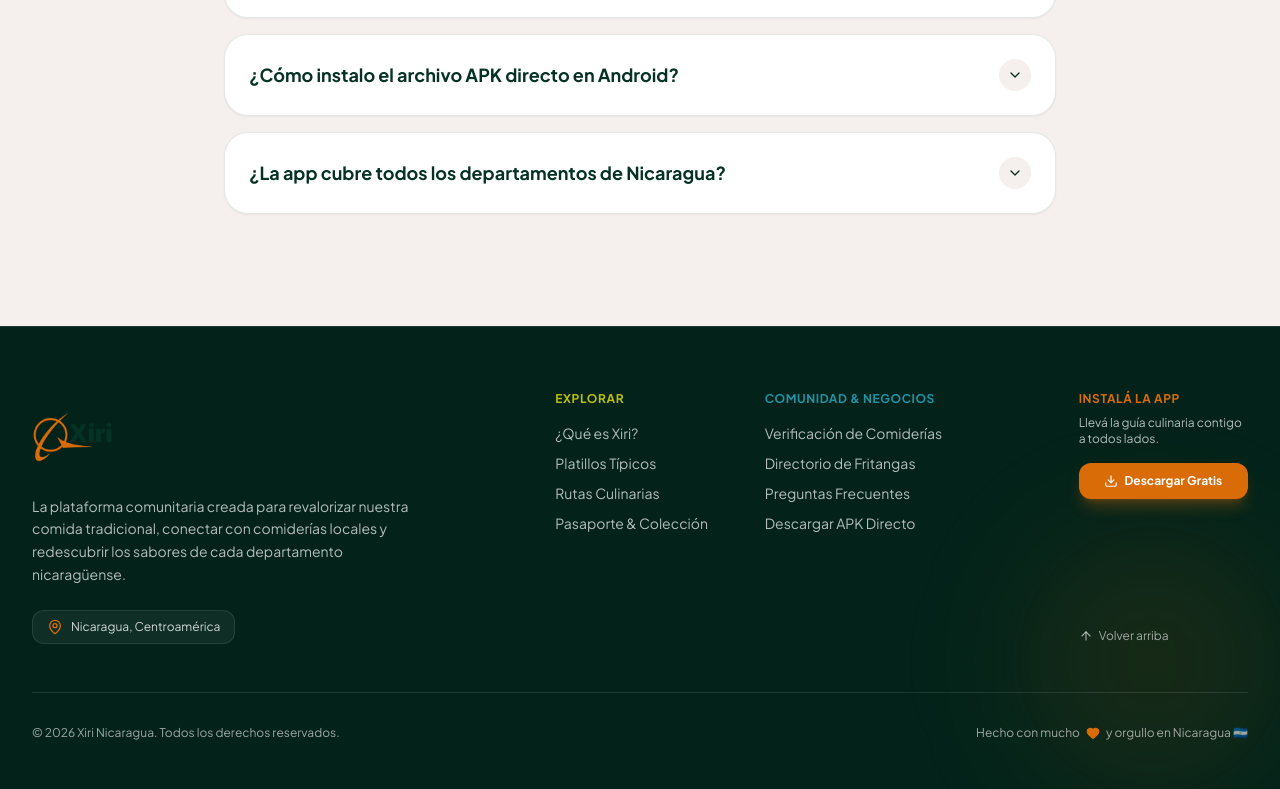
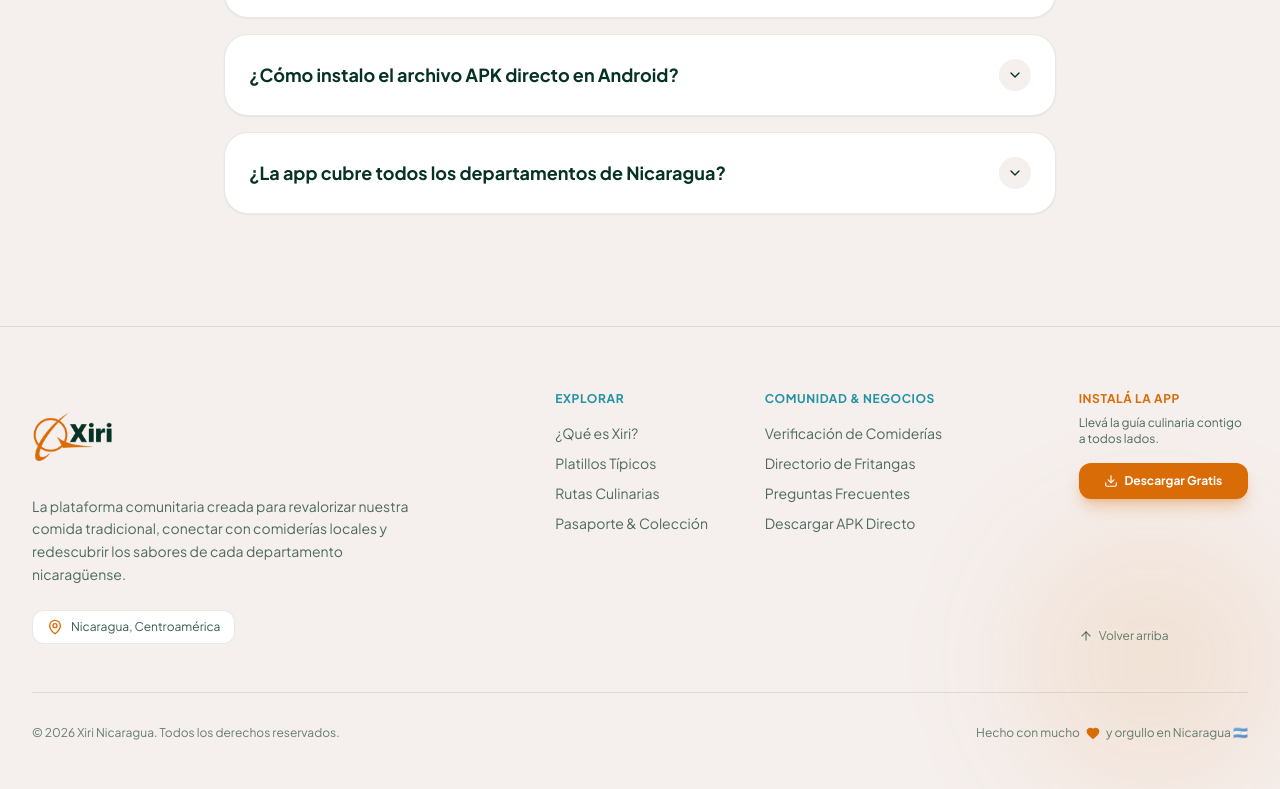
Before and after one commit to josueespinoza2004/xiri-landing, a Next.js app: page / in a window 1280 px wide. Shown: the part 6116-6905 px from the top of the page. Built offline with nearby package versions, Linux system fonts and the light colour scheme; no server answers.

Commit message:
feat: update Footer component styles for improved readability and consistency

```diff
--- a/src/components/footer.tsx
+++ b/src/components/footer.tsx
@@ -2,7 +2,6 @@
 
 import * as React from "react";
 import Image from "next/image";
-import Link from "next/link";
 import { Download, Heart, ArrowUp, MapPin } from "lucide-react";
 import { Button } from "./ui/button";
 import { useDownload } from "./download-provider";
@@ -14,12 +13,12 @@ export function Footer() {
   };
 
   return (
-    <footer className="bg-[#03231a] text-white pt-16 pb-12 border-t border-white/10 relative overflow-hidden">
+    <footer className="bg-[#F5EFED] text-[#053225] pt-16 pb-12 border-t border-[#053225]/10 relative overflow-hidden">
       {/* Background glow */}
       <div className="absolute bottom-0 right-0 h-64 w-64 rounded-full bg-[#D96C06]/10 blur-3xl pointer-events-none" />
 
       <div className="max-w-7xl mx-auto px-4 sm:px-6 lg:px-8 relative z-10">
-        <div className="grid grid-cols-1 md:grid-cols-2 lg:grid-cols-12 gap-10 pb-12 border-b border-white/10">
+        <div className="grid grid-cols-1 md:grid-cols-2 lg:grid-cols-12 gap-10 pb-12 border-b border-[#053225]/10">
 
           {/* Brand Info */}
           <div className="lg:col-span-5 flex flex-col items-start">
@@ -33,11 +32,11 @@ export function Footer() {
               />
             </div>
 
-            <p className="text-sm text-white/70 max-w-sm leading-relaxed mb-6">
+            <p className="text-sm text-[#053225]/70 max-w-sm leading-relaxed mb-6">
               La plataforma comunitaria creada para revalorizar nuestra comida tradicional, conectar con comiderías locales y redescubrir los sabores de cada departamento nicaragüense.
             </p>
 
-            <div className="flex items-center gap-2 text-xs text-white/80 bg-white/5 px-3.5 py-2 rounded-xl border border-white/10">
+            <div className="flex items-center gap-2 text-xs text-[#053225]/80 bg-white px-3.5 py-2 rounded-xl border border-[#053225]/10">
               <MapPin className="h-4 w-4 text-[#D96C06]" />
               <span>Nicaragua, Centroamérica</span>
             </div>
@@ -45,27 +44,27 @@ export function Footer() {
 
           {/* Quick Links */}
           <div className="lg:col-span-2 sm:col-span-1">
-            <h4 className="text-xs font-bold uppercase tracking-wider text-[#BDBF09] mb-4">
+            <h4 className="text-xs font-bold uppercase tracking-wider text-[#2292A4] mb-4">
               Explorar
             </h4>
-            <ul className="space-y-2.5 text-sm text-white/70">
+            <ul className="space-y-2.5 text-sm text-[#053225]/70">
               <li>
-                <a href="#que-es" className="hover:text-white transition-colors">
+                <a href="#que-es" className="hover:text-[#053225] transition-colors">
                   ¿Qué es Xiri?
                 </a>
               </li>
               <li>
-                <a href="#platillos" className="hover:text-white transition-colors">
+                <a href="#platillos" className="hover:text-[#053225] transition-colors">
                   Platillos Típicos
                 </a>
               </li>
               <li>
-                <a href="#rutas" className="hover:text-white transition-colors">
+                <a href="#rutas" className="hover:text-[#053225] transition-colors">
                   Rutas Culinarias
                 </a>
               </li>
               <li>
-                <a href="#caracteristicas" className="hover:text-white transition-colors">
+                <a href="#caracteristicas" className="hover:text-[#053225] transition-colors">
                   Pasaporte & Colección
                 </a>
               </li>
@@ -77,24 +76,24 @@ export function Footer() {
             <h4 className="text-xs font-bold uppercase tracking-wider text-[#2292A4] mb-4">
               Comunidad & Negocios
             </h4>
-            <ul className="space-y-2.5 text-sm text-white/70">
+            <ul className="space-y-2.5 text-sm text-[#053225]/70">
               <li>
-                <a href="#negocios" className="hover:text-white transition-colors">
+                <a href="#negocios" className="hover:text-[#053225] transition-colors">
                   Verificación de Comiderías
                 </a>
               </li>
               <li>
-                <a href="#negocios" className="hover:text-white transition-colors">
+                <a href="#negocios" className="hover:text-[#053225] transition-colors">
                   Directorio de Fritangas
                 </a>
               </li>
               <li>
-                <a href="#faq" className="hover:text-white transition-colors">
+                <a href="#faq" className="hover:text-[#053225] transition-colors">
                   Preguntas Frecuentes
                 </a>
               </li>
               <li>
-                <a href="#descargar" className="hover:text-white transition-colors">
+                <a href="#descargar" className="hover:text-[#053225] transition-colors">
                   Descargar APK Directo
                 </a>
               </li>
@@ -107,7 +106,7 @@ export function Footer() {
               <h4 className="text-xs font-bold uppercase tracking-wider text-[#D96C06] mb-2">
                 Instalá la App
               </h4>
-              <p className="text-xs text-white/70 mb-4">
+              <p className="text-xs text-[#053225]/70 mb-4">
                 Llevá la guía culinaria contigo a todos lados.
               </p>
               <Button
@@ -123,7 +122,7 @@ export function Footer() {
 
             <button
               onClick={scrollToTop}
-              className="mt-6 flex items-center gap-1.5 text-xs text-white/60 hover:text-white transition-colors"
+              className="mt-6 flex items-center gap-1.5 text-xs text-[#053225]/60 hover:text-[#053225] transition-colors"
             >
               <ArrowUp className="h-3.5 w-3.5" />
               <span>Volver arriba</span>
@@ -133,7 +132,7 @@ export function Footer() {
         </div>
 
         {/* Bottom Credits */}
-        <div className="pt-8 flex flex-col sm:flex-row items-center justify-between gap-4 text-xs text-white/60 text-center sm:text-left">
+        <div className="pt-8 flex flex-col sm:flex-row items-center justify-between gap-4 text-xs text-[#053225]/60 text-center sm:text-left">
           <p>© 2026 Xiri Nicaragua. Todos los derechos reservados.</p>
           <p className="flex items-center gap-1.5 justify-center">
             Hecho con mucho <Heart className="h-3.5 w-3.5 fill-[#D96C06] text-[#D96C06]" /> y orgullo en Nicaragua 🇳🇮
```
